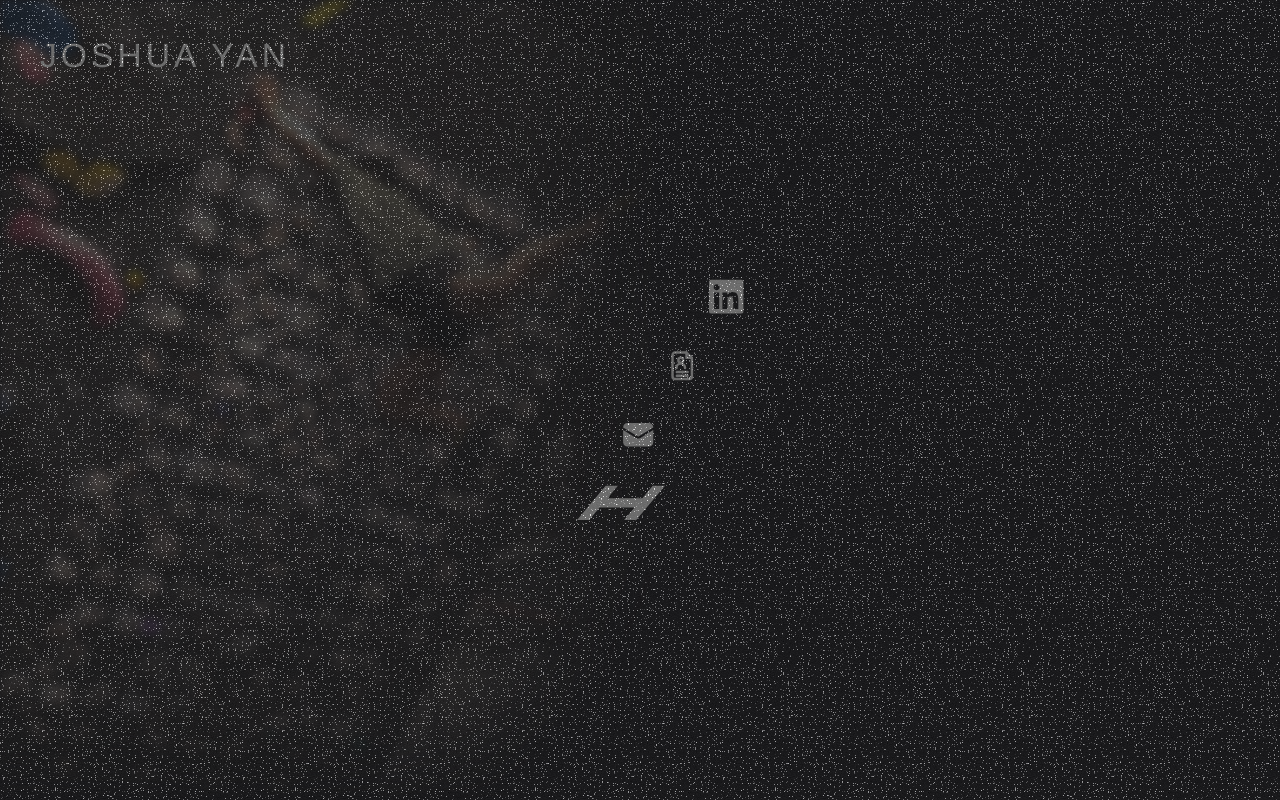
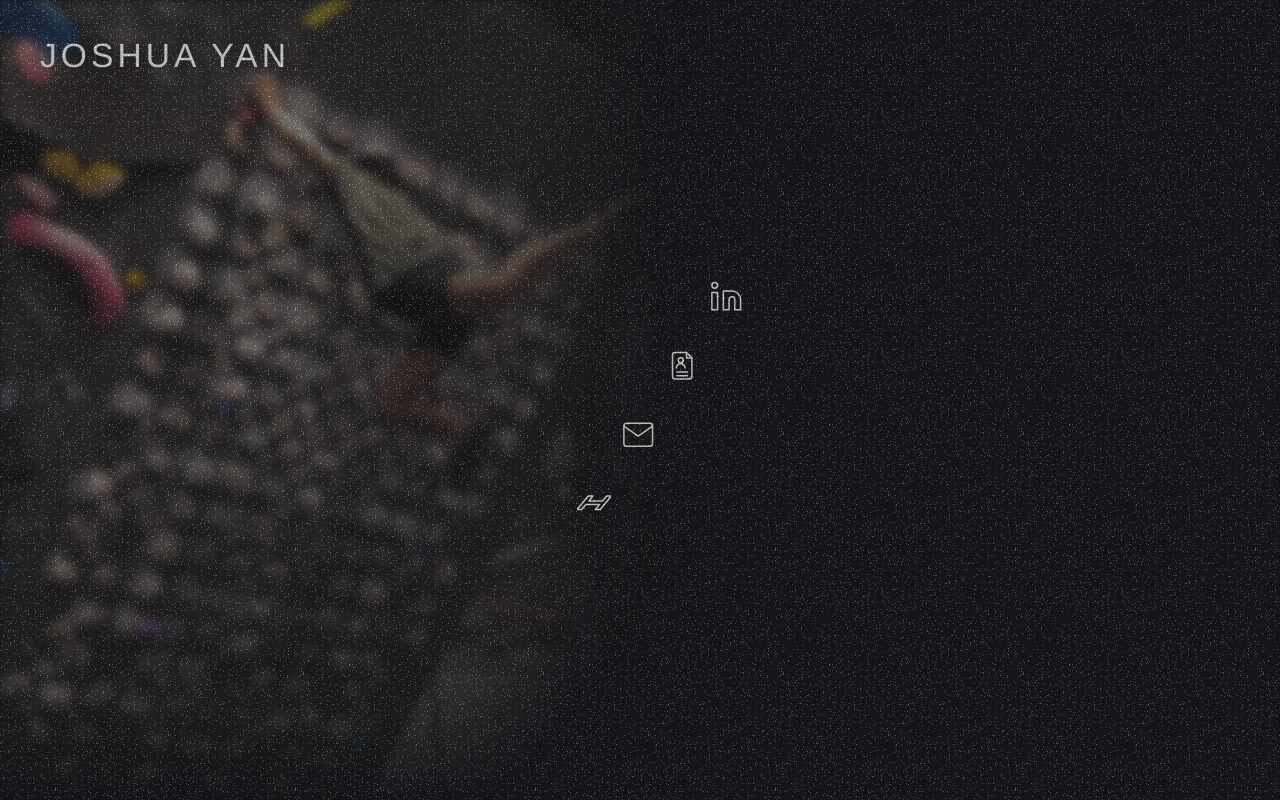
Before and after one commit to jyan95/website, a React (Vite) app: page / in a window 1280 px wide. Built offline with nearby package versions, Linux system fonts and the light colour scheme.

Commit message:
style: halve tv static gain, unify glyphs as fine-line outlines
- --static-opacity 0.65 -> 0.32
- all four glyphs redrawn stroke-only in equal 1.4em boxes; H letterboxes
- non-scaling-stroke keeps a uniform 1.5px line across viewBox scales
- link states ride stroke alone now

```diff
--- a/src/components/links/LinkList.jsx
+++ b/src/components/links/LinkList.jsx
@@ -1,15 +1,28 @@
 import './link-list.css';
 
 /*
-  Glyphs carry no fill/stroke attributes: both are set on the <a> in CSS and
-  inherit in, which is what lets a:visited recolor them (fill and stroke are
-  on the small list of properties :visited is allowed to style).
+  Outline glyph set. No fill/stroke attributes on the shapes: stroke color is
+  set on the <a> in CSS and inherits in, which is what lets a:visited recolor
+  them (stroke is on the small list of properties :visited is allowed to
+  style). vector-effect keeps the line weight in screen pixels, so all four
+  glyphs share the same fine line no matter their viewBox scale -- without it
+  the H mark's 904-unit-wide box would render its stroke invisibly thin.
 */
 
 function LinkedInGlyph() {
   return (
-    <svg className="glyph" viewBox="0 0 24 24" aria-hidden="true" focusable="false">
-      <path d="M20.447 20.452h-3.554v-5.569c0-1.328-.027-3.037-1.852-3.037-1.853 0-2.136 1.445-2.136 2.939v5.667H9.351V9h3.414v1.561h.046c.477-.9 1.637-1.85 3.37-1.85 3.601 0 4.267 2.37 4.267 5.455v6.286zM5.337 7.433c-1.144 0-2.063-.926-2.063-2.065 0-1.138.92-2.063 2.063-2.063 1.14 0 2.064.925 2.064 2.063 0 1.139-.925 2.065-2.064 2.065zm1.782 13.019H3.555V9h3.564v11.452zM22.225 0H1.771C.792 0 0 .774 0 1.729v20.542C0 23.227.792 24 1.771 24h20.451C23.2 24 24 23.227 24 22.271V1.729C24 .774 23.2 0 22.225 0z" />
+    <svg
+      className="glyph"
+      viewBox="0 0 24 24"
+      aria-hidden="true"
+      focusable="false"
+    >
+      <path
+        d="M16 8a6 6 0 0 1 6 6v7h-4v-7a2 2 0 0 0-2-2 2 2 0 0 0-2 2v7h-4V8h4z"
+        vectorEffect="non-scaling-stroke"
+      />
+      <rect x="2" y="9" width="4" height="12" vectorEffect="non-scaling-stroke" />
+      <circle cx="4" cy="4" r="2" vectorEffect="non-scaling-stroke" />
     </svg>
   );
 }
@@ -17,21 +30,41 @@ function LinkedInGlyph() {
 /* Outlined CV: document with folded corner, person silhouette, two lines. */
 function ResumeGlyph() {
   return (
-    <svg className="glyph glyph--resume" viewBox="0 0 24 24" aria-hidden="true" focusable="false">
-      <path d="M15 2.75H7A1.75 1.75 0 0 0 5.25 4.5v15A1.75 1.75 0 0 0 7 21.25h10a1.75 1.75 0 0 0 1.75-1.75V6.5L15 2.75Z" />
-      <path d="M15 2.75V6.5h3.75" />
-      <circle cx="11" cy="8.1" r="1.7" />
-      <path d="M8 13.5a3 3 0 0 1 6 0" />
-      <path d="M8.25 16.4h7.5M8.25 18.9h7.5" />
+    <svg
+      className="glyph"
+      viewBox="0 0 24 24"
+      aria-hidden="true"
+      focusable="false"
+    >
+      <path
+        d="M15 2.75H7A1.75 1.75 0 0 0 5.25 4.5v15A1.75 1.75 0 0 0 7 21.25h10a1.75 1.75 0 0 0 1.75-1.75V6.5L15 2.75Z"
+        vectorEffect="non-scaling-stroke"
+      />
+      <path d="M15 2.75V6.5h3.75" vectorEffect="non-scaling-stroke" />
+      <circle cx="11" cy="8.1" r="1.7" vectorEffect="non-scaling-stroke" />
+      <path d="M8 13.5a3 3 0 0 1 6 0" vectorEffect="non-scaling-stroke" />
+      <path d="M8.25 16.4h7.5M8.25 18.9h7.5" vectorEffect="non-scaling-stroke" />
     </svg>
   );
 }
 
 function MailGlyph() {
   return (
-    <svg className="glyph" viewBox="0 0 24 24" aria-hidden="true" focusable="false">
-      <path d="M1.5 8.67v8.58a3 3 0 0 0 3 3h15a3 3 0 0 0 3-3V8.67l-8.928 5.493a3 3 0 0 1-3.144 0L1.5 8.67Z" />
-      <path d="M22.5 6.908V6.75a3 3 0 0 0-3-3h-15a3 3 0 0 0-3 3v.158l9.714 5.978a1.5 1.5 0 0 0 1.572 0L22.5 6.908Z" />
+    <svg
+      className="glyph"
+      viewBox="0 0 24 24"
+      aria-hidden="true"
+      focusable="false"
+    >
+      <rect
+        x="2"
+        y="4"
+        width="20"
+        height="16"
+        rx="2"
+        vectorEffect="non-scaling-stroke"
+      />
+      <path d="m22 6-10 7L2 6" vectorEffect="non-scaling-stroke" />
     </svg>
   );
 }
@@ -39,8 +72,16 @@ function MailGlyph() {
 /* The Hyperbolic H mark, path lifted from hyperbolic's brand SVG (904x353). */
 function HyperbolicGlyph() {
   return (
-    <svg className="glyph glyph--wide" viewBox="0 0 904 353" aria-hidden="true" focusable="false">
-      <path d="M903.716 0C903.527 0.23431 903.336 0.468464 903.142 0.700195L607.526 353H483.067L591.154 224.187H232.547L124.459 353H0L296.201 0H420.648C420.459 0.23431 420.269 0.468464 420.074 0.700195L312.573 128.814H662.11C664.992 128.814 667.814 129.069 670.555 129.559L779.269 0H903.716Z" />
+    <svg
+      className="glyph"
+      viewBox="0 0 904 353"
+      aria-hidden="true"
+      focusable="false"
+    >
+      <path
+        d="M903.716 0C903.527 0.23431 903.336 0.468464 903.142 0.700195L607.526 353H483.067L591.154 224.187H232.547L124.459 353H0L296.201 0H420.648C420.459 0.23431 420.269 0.468464 420.074 0.700195L312.573 128.814H662.11C664.992 128.814 667.814 129.069 670.555 129.559L779.269 0H903.716Z"
+        vectorEffect="non-scaling-stroke"
+      />
     </svg>
   );
 }
@@ -81,7 +122,9 @@ function LinkList() {
             <a
               href={href}
               aria-label={ariaLabel}
-              {...(external ? { target: '_blank', rel: 'noopener noreferrer' } : {})}
+              {...(external
+                ? { target: '_blank', rel: 'noopener noreferrer' }
+                : {})}
             >
               <Glyph />
             </a>
--- a/src/components/links/link-list.css
+++ b/src/components/links/link-list.css
@@ -68,31 +68,23 @@
 .link-list a {
   display: block;
   padding: 0.45em 0;
-  transition:
-    fill var(--duration-fast) var(--ease-out-expo),
-    stroke var(--duration-fast) var(--ease-out-expo);
+  transition: stroke var(--duration-fast) var(--ease-out-expo);
 }
 
-/* stroke is set alongside fill (both are :visited-styleable); solid glyphs
-   zero it out via stroke-width so only the outlined resume glyph uses it. */
 .link-list a:link {
-  fill: var(--color-link);
   stroke: var(--color-link);
 }
 
 .link-list a:visited {
-  fill: var(--color-link-visited);
   stroke: var(--color-link-visited);
 }
 
 .link-list a:hover,
 .link-list a:focus-visible {
-  fill: var(--color-link-hover);
   stroke: var(--color-link-hover);
 }
 
 .link-list a:active {
-  fill: var(--color-link-hover);
   stroke: var(--color-link-hover);
 }
 
@@ -101,22 +93,16 @@
   outline-offset: 4px;
 }
 
+/*
+  One box for every glyph; non-square marks (the H) letterbox inside it.
+  stroke-width is in screen px thanks to each shape's non-scaling-stroke.
+*/
 .glyph {
   display: block;
   width: 1.4em;
   height: 1.4em;
-  stroke-width: 0;
-}
-
-/* The H mark's 904x353 box at the same 1.4em height. */
-.glyph--wide {
-  width: calc(1.4em * 904 / 353);
-}
-
-/* Outline-drawn, so it inverts the scheme: stroke does the work, no fill. */
-.glyph--resume {
   fill: none;
-  stroke-width: 1.7;
+  stroke-width: 1.5;
   stroke-linecap: round;
   stroke-linejoin: round;
 }
--- a/src/index.css
+++ b/src/index.css
@@ -10,7 +10,7 @@
   --color-link-visited: #a97dfc;
 
   --photo-blur: 4px;
-  --static-opacity: 0.65; /* master gain; layer strengths baked into the SVGs */
+  --static-opacity: 0.32; /* master gain; layer strengths baked into the SVGs */
 
   --font-brand-serif: "Times New Roman", Times, serif;
   --font-brand-sans: Helvetica, Arial, sans-serif;
```
